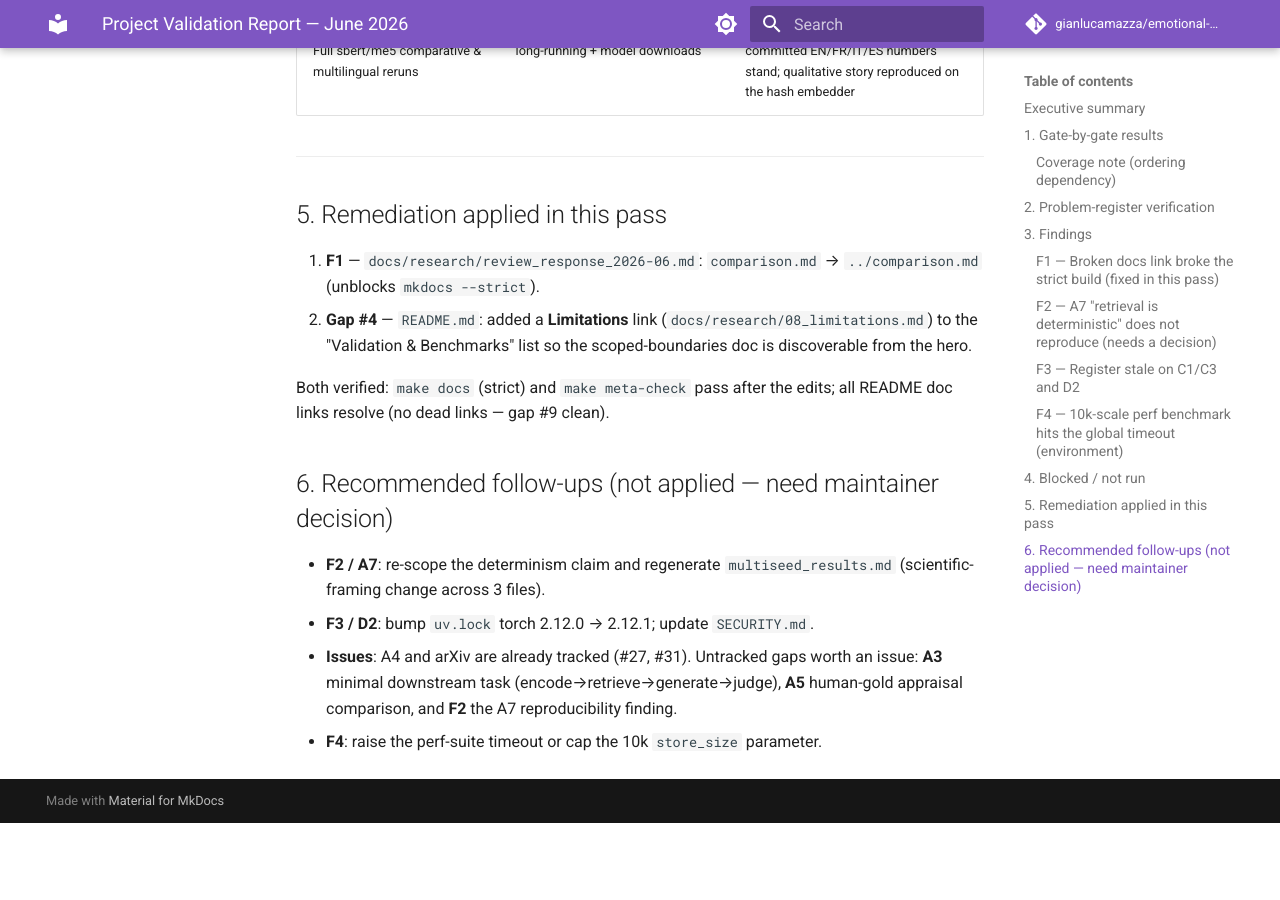
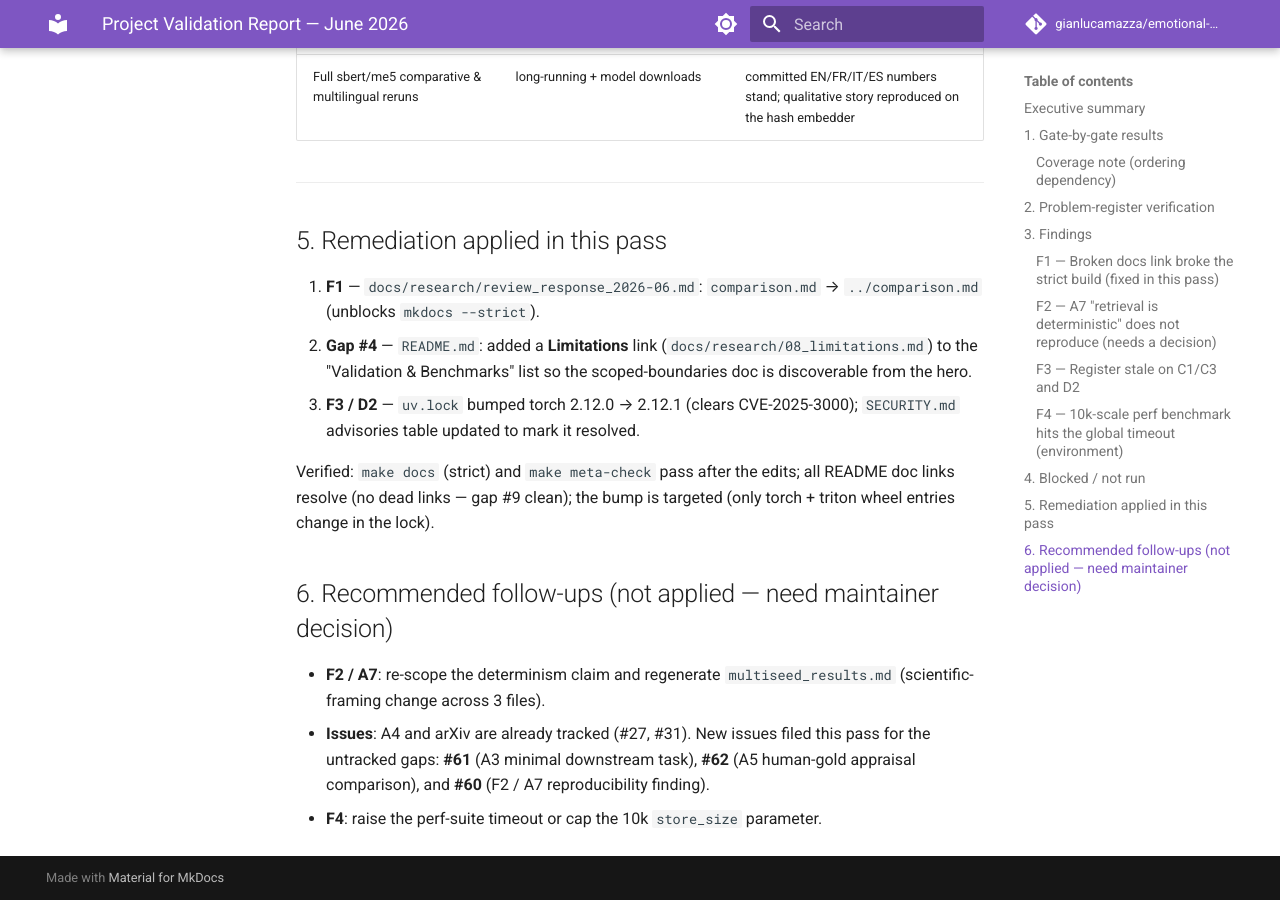
Before and after one commit to gianlucamazza/emotional-memory, an MkDocs documentation site: the page built from docs/research/validation_report_2026-06.md, in a window 1280 px wide and 900 px high, scrolled down 5835 px. Built offline with MkDocs 1.6.1 and Material for MkDocs 9.7.7, drawn with Linux system fonts in a browser that asks for light colours; comment, search, counter and statistics services are not loaded; before the commit the page ends 6658 px from its top, so only the background shows below that; some of the changed text lies outside the part shown.

Commit message:
fix(security): bump torch 2.12.0 -> 2.12.1 (CVE-2025-3000) + file gap issues
- uv.lock: torch 2.12.1 / triton 3.7.1 (targeted; clears CVE-2025-3000,
  pip-audit clean). Test suite already ran against 2.12.1.
- SECURITY.md: mark torch advisory resolved; chromadb CVE-2026-45829 still
  unpatched (optional [chroma] extra only, not in runtime wheel).
- validation report: cross-reference new tracking issues #60 (A7 multi-seed
  reproducibility), #61 (A3 downstream task), #62 (A5 human-gold appraisal).

Co-Authored-By: Claude Opus 4.8 <noreply@anthropic.com>
Claude-Session: https://claude.ai/code/session_01EYzreMkdLAzroufjVcjibp

```diff
--- a/docs/research/validation_report_2026-06.md
+++ b/docs/research/validation_report_2026-06.md
@@ -22,7 +22,7 @@
 | Preflight (`--fast --ci`) | 🟢 7/7 gates |
 | Performance benchmarks | 🟡 25/26 (one 10k-scale setup hits the 120 s pytest timeout) |
 | Multi-seed robustness (A7) | 🔴 **determinism claim does not reproduce** — see Finding F2 |
-| Security (pip-audit) | 🟢 runtime clean · 🟡 D1 chromadb CVE stands · D2 torch patch now available |
+| Security (pip-audit) | 🟢 runtime clean · 🟡 D1 chromadb CVE stands · 🟢 D2 torch bumped to 2.12.1 (fixed) |
 | LLM-dependent suites | ⚪ **Blocked** — `EMOTIONAL_MEMORY_LLM_API_KEY` not set |
 
 **Headline:** the engineering quality gates are green and the core scientific FAILs
@@ -76,11 +76,11 @@ bounded) · **Open** (future work) · **Stale** (register text no longer matches
 |---|---|---|---|
 | A1 | Falsified / bound | ✅ **Honestly scoped** | `appraisal_llm_real_dual_path` = `falsified` in matrix; ablation reproduces the synchronous-appraisal penalty (Δ=−0.13) |
 | A2 | Bound every citation | ✅ **Honestly scoped** | 15 claims carry `requires_oracle_affect`; README oracle-affect boundary note present (L301–303) |
-| A3 | Scope to ranking | ✅ **Honestly scoped** | `locomo_external_qa_negative` = `controlled_evidence` (committed negative); README documents F1 0.168 vs 0.271 |
+| A3 | Scope to ranking | ✅ **Honestly scoped** | `locomo_external_qa_negative` = `controlled_evidence`; README documents F1 0.168 vs 0.271; downstream-task gap tracked by **#61** |
 | A4 | `not_established`; future work | ✅ **Open** | `models_human_emotional_memory` = `not_established`; tracked by **open issue #27** |
-| A5 | Bound; future work | ✅ **Open** | Appraisal bounded as not human-validated; **untracked** (candidate issue) |
+| A5 | Bound; future work | ✅ **Open** | Appraisal bounded as not human-validated; tracked by **#62** |
 | A6 | Already scoped | ✅ **Honestly scoped** | `cross_domain_affect_replication` = `controlled_evidence`; README documents IT/ES FAIL |
-| A7 | **Resolved — deterministic** | 🔴 **Does not reproduce** | Fresh sweep shows cross-seed variance — see **Finding F2** |
+| A7 | **Resolved — deterministic** | 🔴 **Does not reproduce** | Fresh sweep shows cross-seed variance — see **Finding F2**; tracked by **#60** |
 | B1 | Add 3-state legend | ✅ **Resolved** | Legend present in `review_response_2026-06.md` L38–39; §3.1 relabelled "Honestly scoped, not solved" |
 | B2 | Re-word snapshot | ✅ **Resolved** | — |
 | C1 | **Open** — needs footnote | ✅ **Done (register stale)** | Footnote already under "How it compares" (README L41) |
@@ -133,7 +133,7 @@ subprocess runs). The scientific conclusion is unaffected: AFT still beats cosin
 a fresh run falsifies.** Honest fix: re-scope A7 from "Resolved (deterministic)" to
 "near-deterministic; sub-CI timing-driven variance on near-ties," and regenerate the
 committed artifact. This changes scientific framing across three files, so it is
-flagged for the maintainer's decision rather than applied unilaterally.
+**tracked as issue #60** rather than rewritten in this pass.
 
 ### F3 — Register stale on C1/C3 and D2
 
@@ -142,9 +142,9 @@ flagged for the maintainer's decision rather than applied unilaterally.
   register's §1 severity snapshot is simply behind reality. Tracking issue #32 is no
   longer open.
 - **D2**: the register says "torch ≤2.12.0 affected; no patched version published."
-  torch **2.12.1 is now on PyPI** and `pip-audit` reports it clean. `uv.lock` still
-  pins 2.12.0. Recommend `uv lock --upgrade-package torch` (→ 2.12.1) and refresh
-  `SECURITY.md` once confirmed.
+  torch **2.12.1 is now on PyPI** and `pip-audit` reports it clean. **Fixed in this
+  pass** — `uv.lock` bumped to torch 2.12.1 (triton 3.7.1 carried along) and
+  `SECURITY.md` updated; the test suite had already run against 2.12.1.
 
 ### F4 — 10k-scale perf benchmark hits the global timeout *(environment)*
 
@@ -175,16 +175,18 @@ or shrink the largest `store_size` parameter. Low priority.
 2. **Gap #4** — `README.md`: added a **Limitations** link
    (`docs/research/08_limitations.md`) to the "Validation & Benchmarks" list so the
    scoped-boundaries doc is discoverable from the hero.
+3. **F3 / D2** — `uv.lock` bumped torch 2.12.0 → 2.12.1 (clears CVE-2025-3000);
+   `SECURITY.md` advisories table updated to mark it resolved.
 
-Both verified: `make docs` (strict) and `make meta-check` pass after the edits; all
-README doc links resolve (no dead links — gap #9 clean).
+Verified: `make docs` (strict) and `make meta-check` pass after the edits; all README
+doc links resolve (no dead links — gap #9 clean); the bump is targeted (only torch +
+triton wheel entries change in the lock).
 
 ## 6. Recommended follow-ups (not applied — need maintainer decision)
 
 - **F2 / A7**: re-scope the determinism claim and regenerate `multiseed_results.md`
   (scientific-framing change across 3 files).
-- **F3 / D2**: bump `uv.lock` torch 2.12.0 → 2.12.1; update `SECURITY.md`.
-- **Issues**: A4 and arXiv are already tracked (#27, #31). Untracked gaps worth an
-  issue: **A3** minimal downstream task (encode→retrieve→generate→judge), **A5**
-  human-gold appraisal comparison, and **F2** the A7 reproducibility finding.
+- **Issues**: A4 and arXiv are already tracked (#27, #31). New issues filed this pass
+  for the untracked gaps: **#61** (A3 minimal downstream task), **#62** (A5 human-gold
+  appraisal comparison), and **#60** (F2 / A7 reproducibility finding).
 - **F4**: raise the perf-suite timeout or cap the 10k `store_size` parameter.
```
Also changed, not shown: SECURITY.md (+5 -4 lines), 1 other file.
